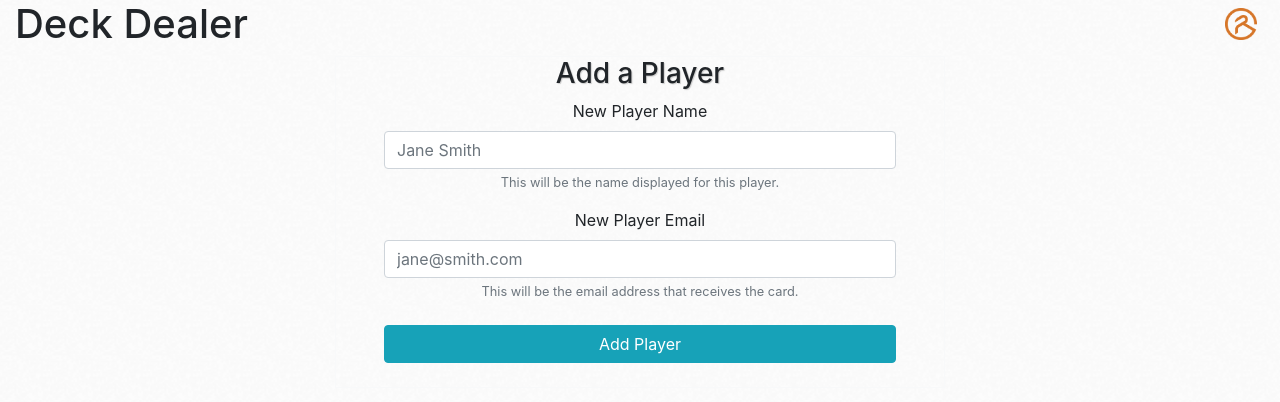
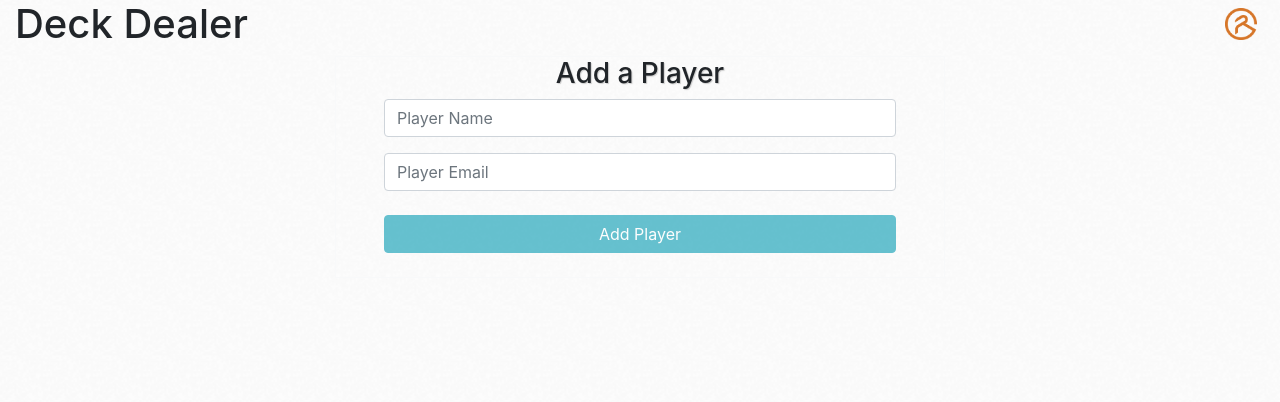
Before and after one commit to ryanroundhouse/ng-catan-cards, an Angular app: page / in a window 1280 px wide. Shown: the top 402 px of the page. Built offline with nearby package versions, Linux system fonts and the light colour scheme.

Commit message:
added validation to the add a player formgroup

```diff
--- a/src/app/app.component.html
+++ b/src/app/app.component.html
@@ -4,16 +4,23 @@
     <form [formGroup]="addPlayerForm" (ngSubmit)="onSubmitAddPlayer(addPlayerForm.value)" class="text-center border border-light px-md-5" >
       <h3>Add a Player</h3>
       <div class="form-group">
-        <label for="newPlayerName">New Player Name</label>
-        <input type="textbox" class="form-control" id="newPlayerName" aria-describedby="newPlayerNameHelp" placeholder="Jane Smith" formControlName="newPlayerName">
-        <small id="newPlayerNameHelp" class="form-text text-muted">This will be the name displayed for this player.</small>
+        <label class="sr-only" for="newPlayerName">New Player Name</label>
+        <input type="textbox" [class.is-invalid]="newPlayerName.invalid && newPlayerName.touched"  class="form-control" id="newPlayerName" aria-describedby="newPlayerNameHelp" placeholder="Player Name" formControlName="newPlayerName">
+        <small id="newPlayerNameHelp" class="form-text sr-only">This will be the name displayed for this player.</small>
+        <div *ngIf="(newPlayerName.invalid && newPlayerName.touched) || newPlayerName.dirty">
+          <small *ngIf="newPlayerName.errors?.required" class="text-danger">Name is required</small>
+        </div>
       </div>
       <div class="form-group">
-        <label for="newPlayerEmail">New Player Email</label>
-        <input type="email" class="form-control" id="newPlayerEmail" aria-describedby="newPlayerEmailHelp" placeholder="jane@smith.com" formControlName="newPlayerEmail">
-        <small id="newPlayerEmailHelp" class="form-text text-muted">This will be the email address that receives the card.</small>
+        <label class="sr-only"  for="newPlayerEmail">New Player Email</label>
+        <input type="email" [class.is-invalid]="newPlayerEmail.invalid && newPlayerEmail.touched" class="form-control" id="newPlayerEmail" aria-describedby="newPlayerEmailHelp" placeholder="Player Email" formControlName="newPlayerEmail">
+        <small id="newPlayerEmailHelp" class="form-text sr-only">This will be the email address that receives the card.</small>
+        <div *ngIf="(newPlayerEmail.invalid && newPlayerEmail.touched) || newPlayerEmail.dirty">
+          <small *ngIf="newPlayerEmail.errors?.required" class="text-danger" >Email address is required</small>
+          <small *ngIf="newPlayerEmail.errors?.email" class="text-danger">Please provide a valid email address</small>
+        </div>
       </div>
-      <button type="submit" class="btn btn-info my-4 btn-block">Add Player</button>
+      <button type="submit" [disabled]="!addPlayerForm.valid" class="btn btn-info my-4 btn-block">Add Player</button>
     </form>
   </div>
   <div class="col-sm-3"></div>
--- a/src/app/app.component.ts
+++ b/src/app/app.component.ts
@@ -1,6 +1,6 @@
 import { Component } from '@angular/core';
 import { Router } from '@angular/router';
-import { FormBuilder } from '@angular/forms';
+import { FormBuilder, Validators } from '@angular/forms';
 import { faEyeSlash } from '@fortawesome/free-solid-svg-icons';
 
 import { cards } from './decks/catan';
@@ -26,9 +26,16 @@ export class AppComponent {
 
   constructor(private formBuilder: FormBuilder, private http: HttpClient, private router: Router){
     this.addPlayerForm = this.formBuilder.group({
-      newPlayerName: '',
-      newPlayerEmail: ''
+      newPlayerName: ['', Validators.required],
+      newPlayerEmail: ['', [Validators.required, Validators.email]]
     });
+  }
+
+  get newPlayerName(){
+    return this.addPlayerForm.get('newPlayerName');
+  }
+  get newPlayerEmail(){
+    return this.addPlayerForm.get('newPlayerEmail');
   }
 
   onSubmitAddPlayer(playerData){
```
